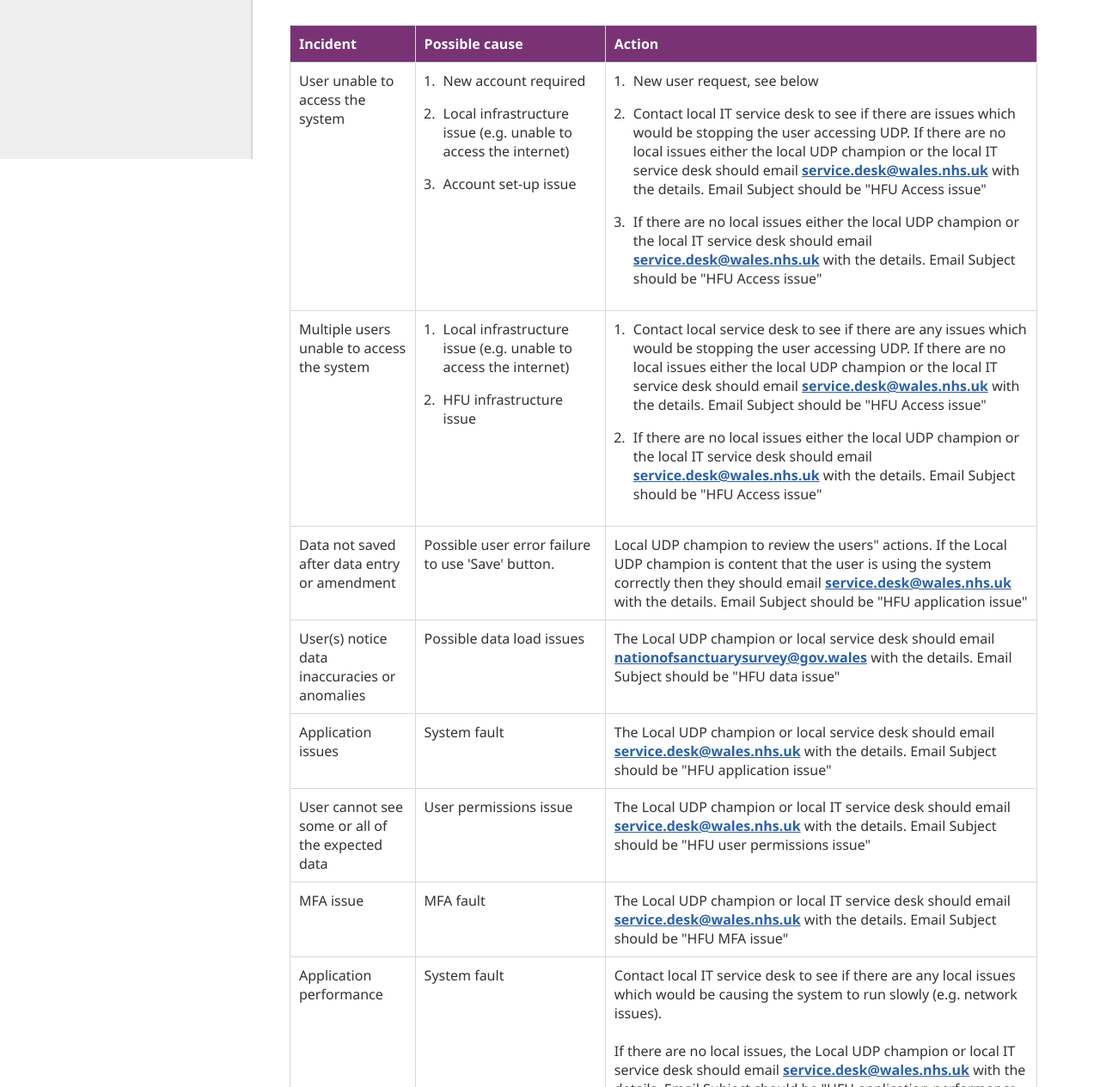
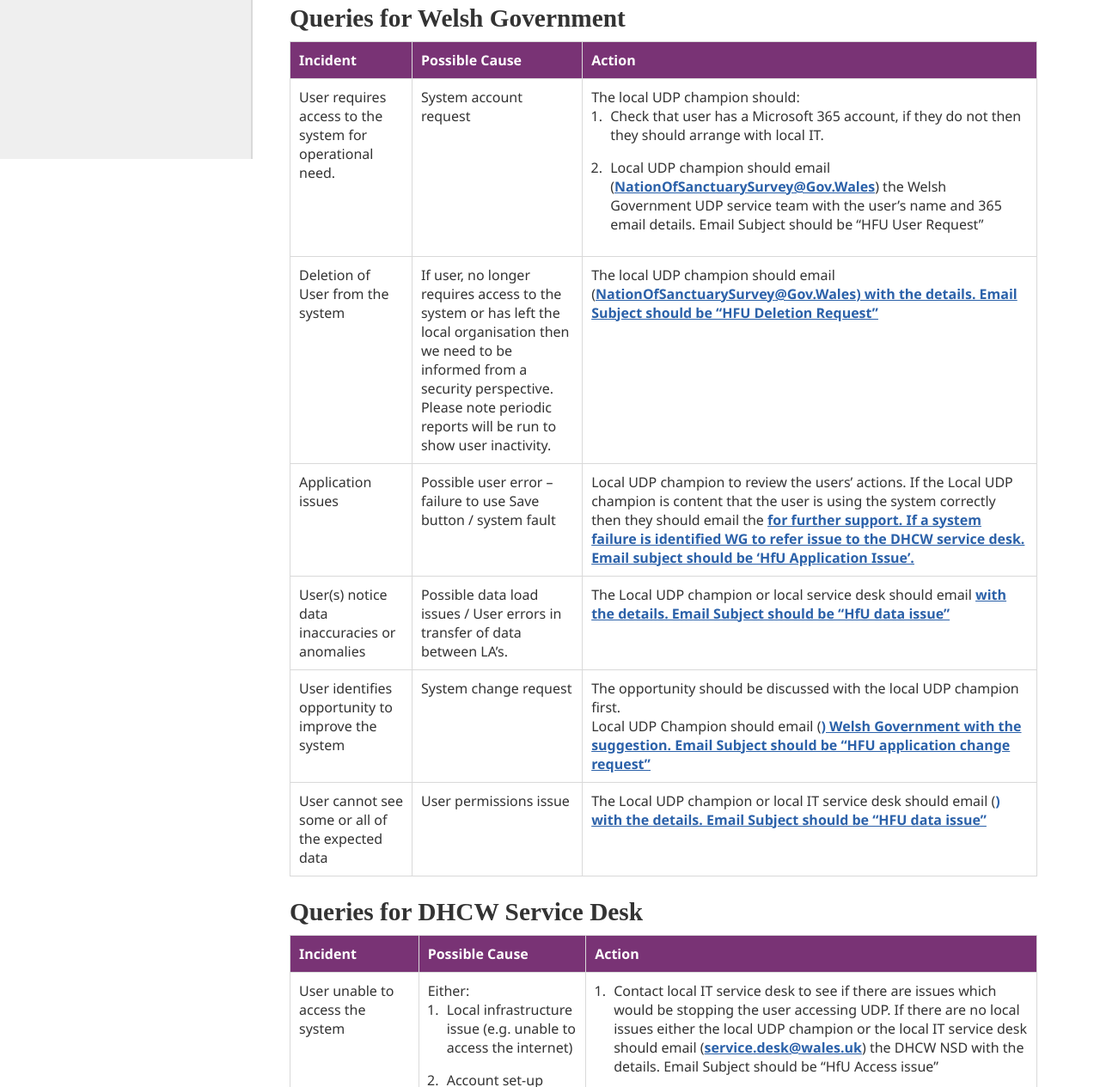
Before and after one commit to UkraineDataPlatform/Documentation, a plain HTML site: page support-model.html in a window 1280 px wide. Shown: the part 709-1974 px from the top of the page at 86% size. Drawn offline with Linux system fonts and the light colour scheme.

Commit message:
Updated Support Model

```diff
--- a/support-model.html
+++ b/support-model.html
@@ -44,107 +44,105 @@
         <h1>Ukraine Data Platform Support Model</h1>
         <article id="overview" class="y-target">
             <h2>Overview</h2>
-            <p>We recently launched the Wales, Nation of Sanctuary: Ukraine Data Platform (UDP). This system is aimed at helping our joint response to Ukrainians seeking sanctuary in Wales by ensuring security of individuals and their families by recording their individual journey from the point they receive their letter to travel through to being safely settled in their permanent accommodation.</p>
-            <p>The system has been developed in collaboration with Gwynedd County Council with support from Microsoft and hosted by Digital Health and Care Wales (DHCW). DHCW will be providing the service desk support for the system, but further support will be provided by Welsh Government, Microsoft and DHCW Infrastructure team.</p>
-            <p>This document sets out the service model to be used by all local authorities and health boards when seeking assistance on the system to ensure DHCW can provide a timely response to queries.</p>
-            <p>The sort of incident scenarios we are anticipating are detailed in the <a href="#escalation-table">escalation table</a>.</p>
+            <p>The Wales, Nation of Sanctuary: Ukraine Data Platform (UDP) was launched in June 2022. This system is aimed at helping our joint response to Ukrainian’s seeking sanctuary in Wales – by ensuring security of individuals and their families by recording their individual journey from the point they receive their letter to travel through to being safely settled in their permanent accommodation.</p>
+            <p>The system is hosted by Digital Health and Care Wales (DHCW). DHCW provide the service desk support for the system, but further support is provided by Welsh Government, Microsoft and DHCW Infrastructure team.</p>
+            <p>This page sets out the service model to be adopted by all local authorities and health boards when seeking assistance on the system to ensure DHCW can provide a timely response to queries.</p>
+            <p>The sort of incident scenarios we anticipate can be categorised into the following:</p>
         </article>
         <article id="escalation-table" class="y-target" class="clearance">
             <h2>Escalation table</h2>
+            <h3>Queries for Welsh Government</h3>
             <table>
                 <tr>
                     <th>Incident</th>
-                    <th>Possible cause</th>
+                    <th>Possible Cause</th>
+                    <th>Action</th>
+                </tr>
+                <tr>
+                    <td>User requires access to the system for operational need.</td>
+                    <td>System account request</td>
+                    <td>The local UDP champion should:
+                        <ol>
+                            <li>Check that user has a Microsoft 365 account, if they do not then they should arrange with local IT.</li>
+                            <li>Local UDP champion should email (<a href="mailto:NationOfSanctuarySurvey@Gov.Wales">NationOfSanctuarySurvey@Gov.Wales</a>) the Welsh Government UDP service team with the user’s name and 365 email details. Email Subject should be “HFU User Request”</li>
+                    </ol>
+                    </td>
+                </tr>
+                <tr>
+                    <td>Deletion of User from the system</td>
+                    <td>If user, no longer requires access to the system or has left the local organisation then we need to be informed from a security perspective.<br>Please note periodic reports will be run to show user inactivity.
+                        </td>
+                    <td>The local UDP champion should email (<a href="mailto:NationOfSanctuarySurvey@Gov.Wales">NationOfSanctuarySurvey@Gov.Wales)  with the details. Email Subject should be “HFU Deletion Request”
+                       </td>
+                </tr>
+                <tr>
+                    <td>Application issues</td>
+                    <td>Possible user error – failure to use Save button / system fault</td>
+                    <td>Local UDP champion to review the users’ actions. If the Local UDP champion is content that the user is using the system correctly then they should email the <a href="mailto:NationOfSanctuarySurvey@Gov.Wales"> for further support.  If a system failure is identified WG to refer issue to the DHCW service desk. Email subject should be ‘HfU Application Issue’. </td>
+                </tr>
+                <tr>
+                    <td>User(s) notice data inaccuracies or anomalies</td>
+                    <td>Possible data load issues / User errors in transfer of data between LA’s.</td>
+                    <td>The Local UDP champion or local service desk should email <a href="mailto:NationOfSanctuarySurvey@Gov.Wales"> with the details. Email Subject should be “HfU data issue” </td>
+                </tr>
+                <tr>
+                    <td>User identifies opportunity to improve the system </td>
+                    <td>System change request</td>
+                    <td>The opportunity should be discussed with the local UDP champion first.<br>Local UDP Champion should email (<a href="mailto:NationOfSanctuarySurvey@Gov.Wales">) Welsh Government with the suggestion. Email Subject should be “HFU application change request”
+                        </td>
+                </tr>
+                <tr>
+                    <td>User cannot see some or all of the expected data</td>
+                    <td>User permissions issue</td>
+                    <td>The Local UDP champion or local IT service desk should email (<a href="mailto:NationOfSanctuarySurvey@Gov.Wales">) with the details. Email Subject should be “HFU data issue”</td>
+                </tr>
+            </table>
+            <h3>Queries for DHCW Service Desk</h3>
+            <table>
+                <tr>
+                    <th>Incident</th>
+                    <th>Possible Cause</th>
                     <th>Action</th>
                 </tr>
                 <tr>
                     <td>User unable to access the system</td>
-                    <td>
+                    <td>Either:
                         <ol>
-                            <li>New account required</li>
                             <li>Local infrastructure issue (e.g. unable to access the internet)</li>
-                            <li>Account set-up issue</li>
-                        </ol>
+                        <li>Account set-up issue</li>
+                    </ol>
                     </td>
-                    <td>
-                        <ol>
-                            <li>New user request, see below</li>
-                            <li>Contact local IT service desk to see if there are issues which would be stopping the user accessing UDP. If there are no local issues either the local UDP champion or the local IT service desk should email <a href="mailto:service.desk@wales.nhs.uk">service.desk@wales.nhs.uk</a> with the details. Email Subject should be "HFU Access issue"</li>
-                            <li>If there are no local issues either the local UDP champion or the local IT service desk should email <a href="mailto:service.desk@wales.nhs.uk">service.desk@wales.nhs.uk</a> with the details. Email Subject should be "HFU Access issue"</li>
-                        </ol>
-                    </td>
+                    <td><ol>
+                        <li>Contact local IT service desk to see if there are issues which would be stopping the user accessing UDP. If there are no local issues either the local UDP champion or the local IT service desk should email (<a href="mailto:service.desk@wales.uk">service.desk@wales.uk</a>) the DHCW NSD with the details. Email Subject should be “HfU Access issue”</li>
+                        <li>If there are no local issues either the local UDP champion or the local IT service desk should email (<a href="mailto:service.desk@wales.uk">service.desk@wales.uk</a>) the DHCW NSD with the details. Email Subject should be “HfU Access issue”</li>
+                    </ol></td>
                 </tr>
                 <tr>
                     <td>Multiple users unable to access the system</td>
-                    <td>
+                    <td>Either:
                         <ol>
                             <li>Local infrastructure issue (e.g. unable to access the internet)</li>
                             <li>HFU infrastructure issue</li>
                         </ol>
                     </td>
-                    <td>
-                        <ol>
-                            <li>Contact local service desk to see if there are any issues which would be stopping the user accessing UDP. If there are no local issues either the local UDP champion or the local IT service desk should email <a href="mailto:service.desk@wales.nhs.uk">service.desk@wales.nhs.uk</a> with the details. Email Subject should be "HFU Access issue"</li>
-                            <li>If there are no local issues either the local UDP champion or the local IT service desk should email <a href="mailto:service.desk@wales.nhs.uk">service.desk@wales.nhs.uk</a> with the details. Email Subject should be "HFU Access issue"</li>
-                        </ol>
-                    </td>
-                </tr>
-                <tr>
-                    <td>Data not saved after data entry or amendment</td>
-                    <td>Possible user error failure to use 'Save' button.</td>
-                    <td>Local UDP champion to review the users" actions. If the Local UDP champion is content that the user is using the system correctly then they should email <a href="mailto:service.desk@wales.nhs.uk">service.desk@wales.nhs.uk</a> with the details. Email Subject should be "HFU application issue"</td>
-                </tr>
-                <tr>
-                    <td>User(s) notice data inaccuracies or anomalies</td>
-                    <td>Possible data load issues</td>
-                    <td>The Local UDP champion or local service desk should email <a href="mailto:nationofsanctuarysurvey@gov.wales">nationofsanctuarysurvey@gov.wales</a> with the details. Email Subject should be "HFU data issue" </td>
-                </tr>
-                <tr>
-                    <td>Application issues</td>
-                    <td>System fault</td>
-                    <td>The Local UDP champion or local service desk should email <a href="mailto:service.desk@wales.nhs.uk">service.desk@wales.nhs.uk</a> with the details. Email Subject should be "HFU application issue"</td>
-                </tr>
-                <tr>
-                    <td>User cannot see some or all of the expected data</td>
-                    <td>User permissions issue</td>
-                    <td>The Local UDP champion or local IT service desk should email <a href="mailto:service.desk@wales.nhs.uk">service.desk@wales.nhs.uk</a> with the details. Email Subject should be "HFU user permissions issue"</td>
+                    <td><ol>
+                        <li>Contact local service desk to see if there are any issues which would be stopping the user accessing UDP. If there are no local issues either the local UDP champion or the local IT service desk should email (<a href="mailto:service.desk@wales.uk">service.desk@wales.uk</a>) the DHCW NSD with the details. Email Subject should be “HfU Access issue”</li>
+                        <li>If there are no local issues either the local UDP champion or the local IT service desk should email (<a href="mailto:service.desk@wales.uk">service.desk@wales.uk</a>) the DHCW NSD with the details. Email Subject should be “HfU Access issue”</li>
+                    </ol></td>
                 </tr>
                 <tr>
                     <td>MFA issue</td>
                     <td>MFA fault</td>
-                    <td>The Local UDP champion or local IT service desk should email <a href="mailto:service.desk@wales.nhs.uk">service.desk@wales.nhs.uk</a> with the details. Email Subject should be "HFU MFA issue"</td>
+                    <td>The Local UDP champion or local IT service desk should email (<a href="mailto:service.desk@wales.uk">service.desk@wales.uk</a>) the DHCW NSD with the details. Email Subject should be “HFU MFA issue”</td>
                 </tr>
                 <tr>
                     <td>Application performance</td>
-                    <td>System fault</td>
-                    <td>Contact local IT service desk to see if there are any local issues which would be causing the system to run slowly (e.g. network issues).</br></br>If there are no local issues, the Local UDP champion or local IT service desk should email <a href="mailto:service.desk@wales.nhs.uk">service.desk@wales.nhs.uk</a> with the details. Email Subject should be "HFU application performance issue"</td>
-                </tr>
-                <tr>
-                    <td>User identifies opportunity to improve the system</td>
-                    <td>System change request</td>
-                    <td>
-                        The opportunity should be discussed with the local UDP champion first.
-                        <br><br>
-                        Local UDP Champion should email <a href="mailto:NationOfSanctuarySurvey@Gov.Wales">NationOfSanctuarySurvey@Gov.Wales</a> with the suggestion. Email Subject should be "HFU application change request"</td>
-                </tr>
-                <tr>
-                    <td>User requires access to the system for operational need.</td>
-                    <td>System account request</td>
-                    <td>
-                        The local UDP champion should:
-                        <br><br>
-                        <ol>
-                            <li>Check that user has a Microsoft 365 account, if they do not then they should arrange with local IT.</li>
-                            <li>Local UDP champion should email <a href="mailto:NationOfSanctuarySurvey@Gov.Wales">NationOfSanctuarySurvey@Gov.Wales</a> with the user"s name and Office 365 email details. Email Subject should be "HFU User Request"</li>
-                        </ol>
-                    </td>
-                </tr>
-                <tr>
-                    <td>Deletion of User from the system</td>
-                    <td>If user no longer requires access to the system or has left the local organisation then we need to be informed from a security perspective.<br><br><b>Please note:</b> periodic reports will be run to show user inactivity.</td>
-                    <td>The local UDP champion should email <a href="mailto:service.desk@wales.nhs.uk">service.desk@wales.nhs.uk</a> with the details. Email Subject should be "HFU Deletion Request"</td>
+                    <td>System fault – running slowly / network issues</td>
+                    <td>Contact local IT service desk to see if there are any local issues which would be causing the system to run slowly (e.g. network issues).<br>If no local issues the Local UDP champion or local IT service desk should email (<a href="mailto:service.desk@wales.uk">service.desk@wales.uk</a>) the DHCW NSD with the details. Email Subject should be “HfU application performance issue”
+                        </td>
                 </tr>
             </table>
+            <p>Note: Local UDP champions may also be called Local UDP super-user</p>
         </article>
         <article id="national-service-desk" class="y-target">
             <h2>National Service Desk</h2>
```
